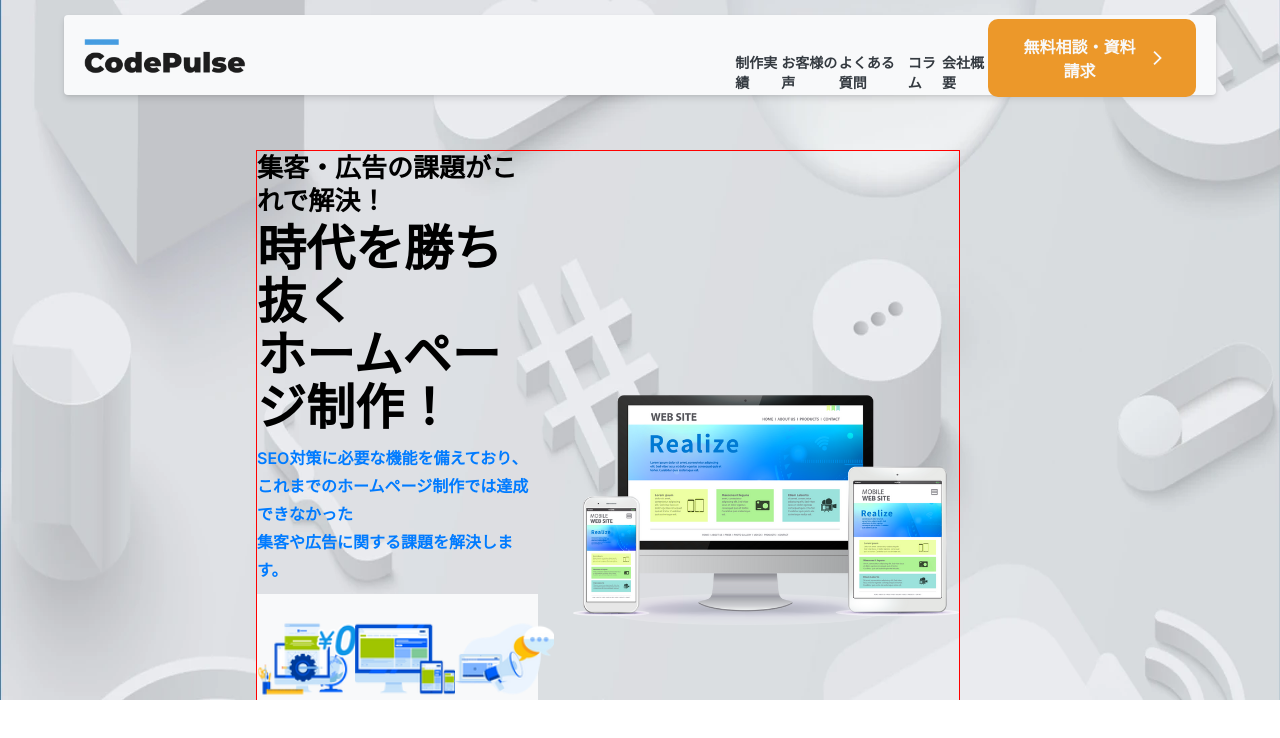
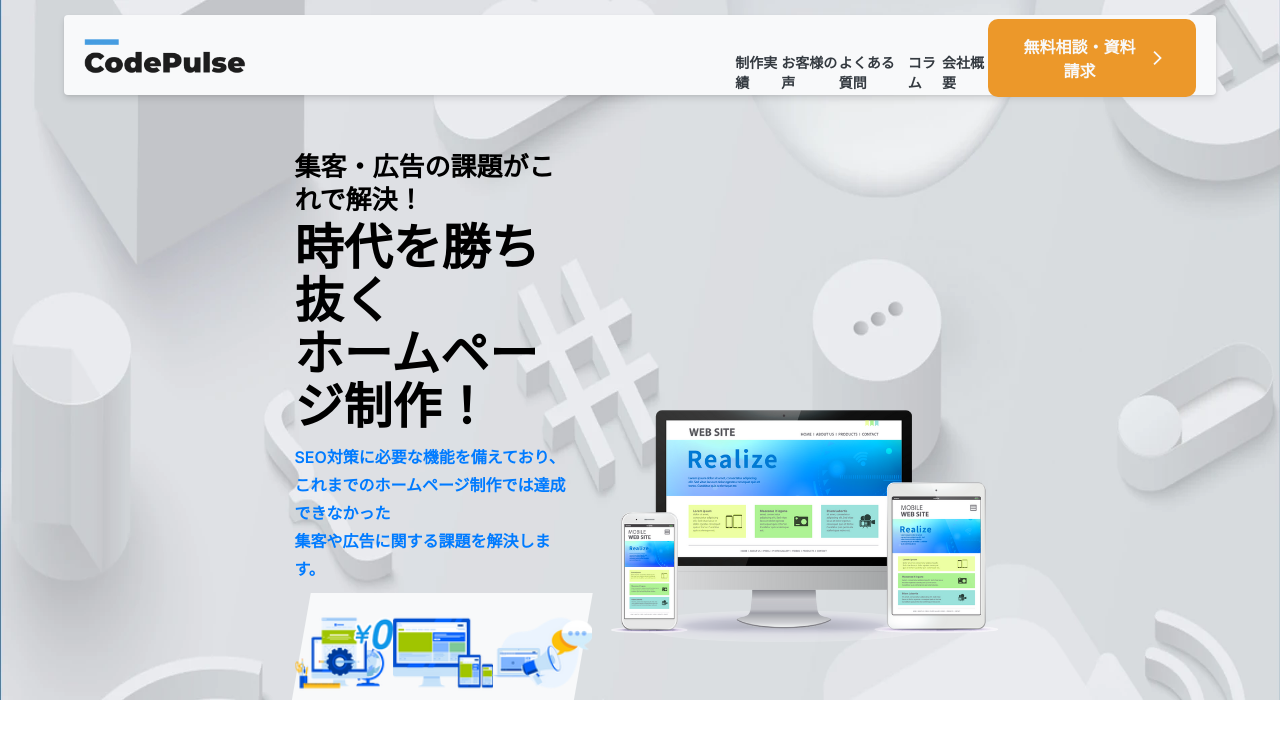
Before and after one commit to kohta9521/Kohta_LP_Web, a Next.js app: page / in a window 1280 px wide. Shown: the top 738 px of the page. Built offline with nearby package versions, Linux system fonts and the light colour scheme.

Commit message:
add new molecules components HeroContent.tsx not styling responsive design

```diff
--- a/src/components/molecules/HeroContent.tsx
+++ b/src/components/molecules/HeroContent.tsx
@@ -73,8 +73,10 @@ const HeroContent = () => {
           </ul>
         </div>
         <Link className={styles.contactButton} href="#contact">
-          <IoMdMail className={styles.contactButtonIcon} />
-          <p className={styles.text}>無料相談・資料請求をする</p>
+          <div className={styles.contactContent}>
+            <IoMdMail className={styles.contactButtonIcon} />
+            <p className={styles.text}>無料相談・資料請求をする</p>
+          </div>
         </Link>
       </div>
       <div className={styles.rightBox}>
--- a/src/components/molecules/styles/HeroContent.module.scss
+++ b/src/components/molecules/styles/HeroContent.module.scss
@@ -2,7 +2,6 @@
   position: absolute;
   width: 100%;
   height: auto;
-  border: 1px solid red;
   margin: 0 auto;
   display: flex;
   justify-content: space-between;
@@ -34,17 +33,29 @@
       margin-bottom: 10px;
     }
     .flexBox {
+      position: relative;
       width: 100%;
       height: 190px;
       margin-bottom: 5px;
-      background-color: var(--color-light);
+      // background-color: var(--color-light);
+      &::before {
+        transform: skewX(-10deg);
+        content: "";
+        position: absolute;
+        top: 0;
+        bottom: 0;
+        left: 0;
+        right: 0;
+        z-index: -1;
+        background-color: var(--color-light);
+      }
       ul {
         display: flex;
         justify-content: space-between;
         li {
           display: block;
           width: 30%;
-          padding: 25px 0px;
+          padding: 20px 0px;
           text-align: center;
           .flexImage {
             width: 100px;
@@ -59,10 +70,10 @@
           }
           .desc {
             color: black;
-            font-size: 20px;
+            font-size: 25px;
             line-height: 22px;
             .accentText {
-              font-size: 25px;
+              font-size: 30px;
               line-height: 22px;
               color: var(--color-primary);
             }
@@ -71,9 +82,33 @@
       }
     }
     .contactButton {
-      display: block;
-      padding: 20px;
+      display: inline-block;
+      padding: 25px 30px;
+      border-radius: 15px;
       background-color: var(--color-orange);
+      box-shadow:
+        -8px 0px 16px 0px #9b9b9b,
+        8px 8px 16px 0px #d2d2d2;
+      &:hover {
+        background-color: var(--color-orange-hover);
+      }
+      .contactContent {
+        width: auto;
+        margin: 0 auto;
+        display: flex;
+        align-items: center;
+        .contactButtonIcon {
+          width: 30px;
+          height: 30px;
+          margin-right: 10px;
+          color: white;
+        }
+        .text {
+          color: white;
+          font-size: 23px;
+          font-weight: bold;
+        }
+      }
     }
   }
   .rightBox {
--- a/src/components/organism/styles/Hero.module.scss
+++ b/src/components/organism/styles/Hero.module.scss
@@ -16,7 +16,7 @@
     width: 55%;
     height: 480px;
     top: 150px;
-    left: 20%;
+    left: 23%;
   }
 }
 
```
